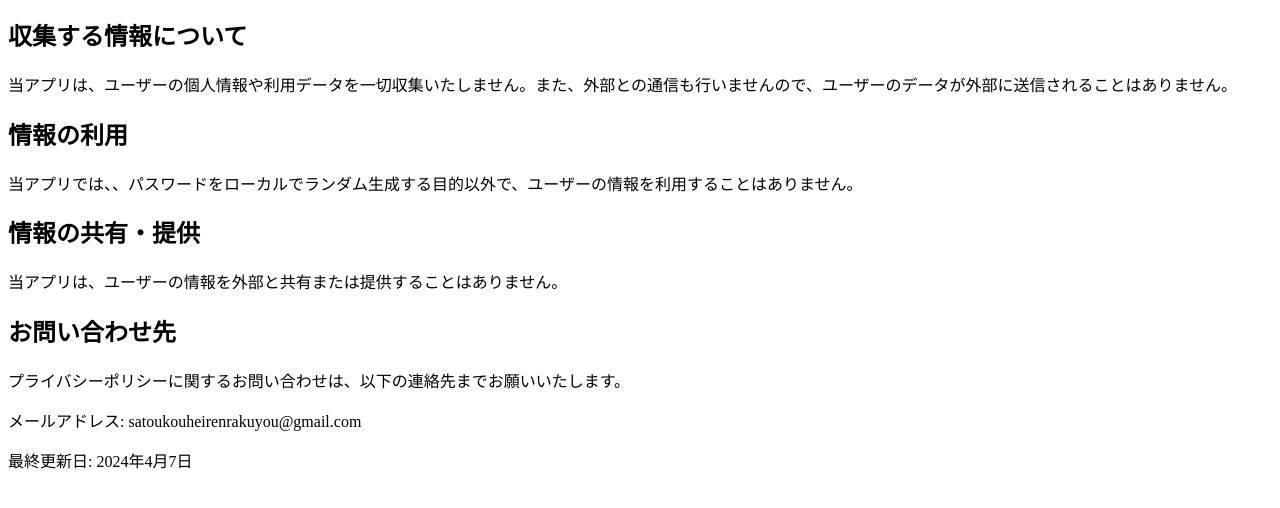
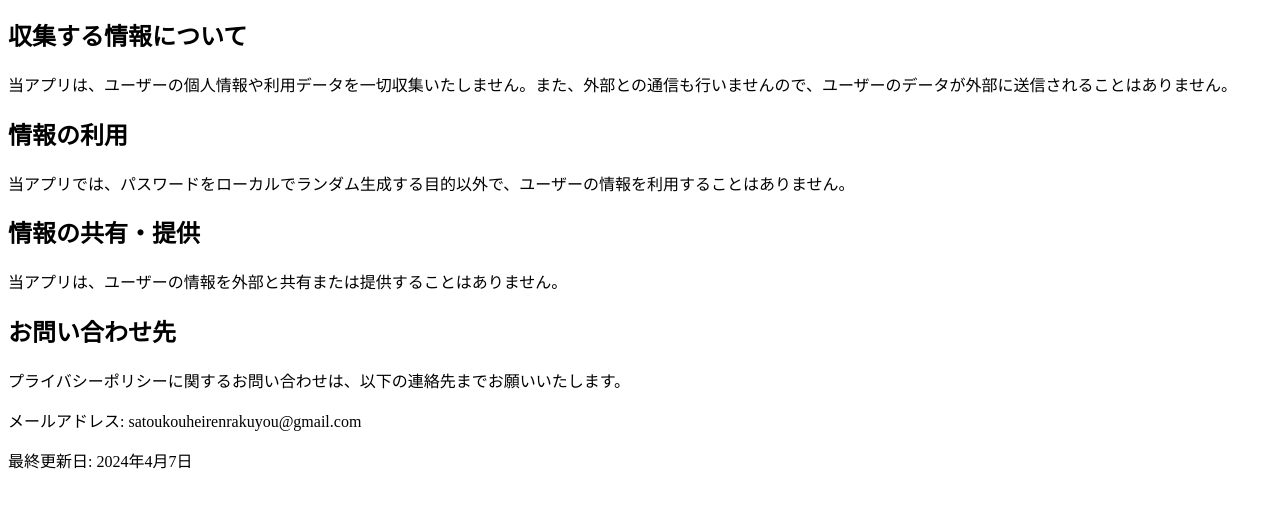
Before and after one commit to kouheisatou/privacy-policy, a plain HTML site: page PasswordGenApp/index.html in a window 1280 px wide. Shown: the part 116-624 px from the top of the page. Drawn offline with Linux system fonts and the light colour scheme.

Commit message:
FIX : typo

```diff
--- a/PasswordGenApp/index.html
+++ b/PasswordGenApp/index.html
@@ -16,7 +16,7 @@
 
     <h2>情報の利用</h2>
 
-    <p>当アプリでは、、パスワードをローカルでランダム生成する目的以外で、ユーザーの情報を利用することはありません。</p>
+    <p>当アプリでは、パスワードをローカルでランダム生成する目的以外で、ユーザーの情報を利用することはありません。</p>
 
     <h2>情報の共有・提供</h2>
 
```
